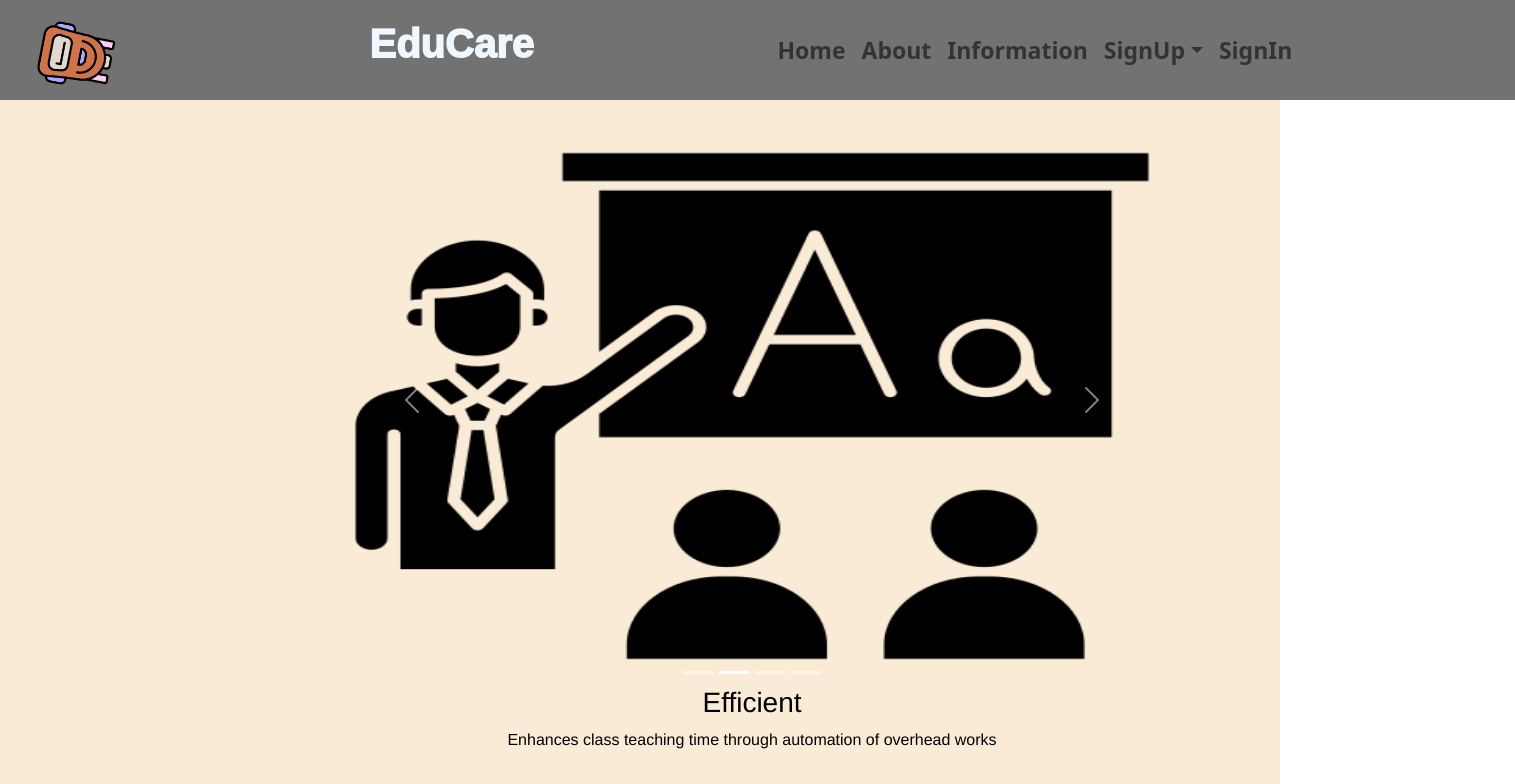
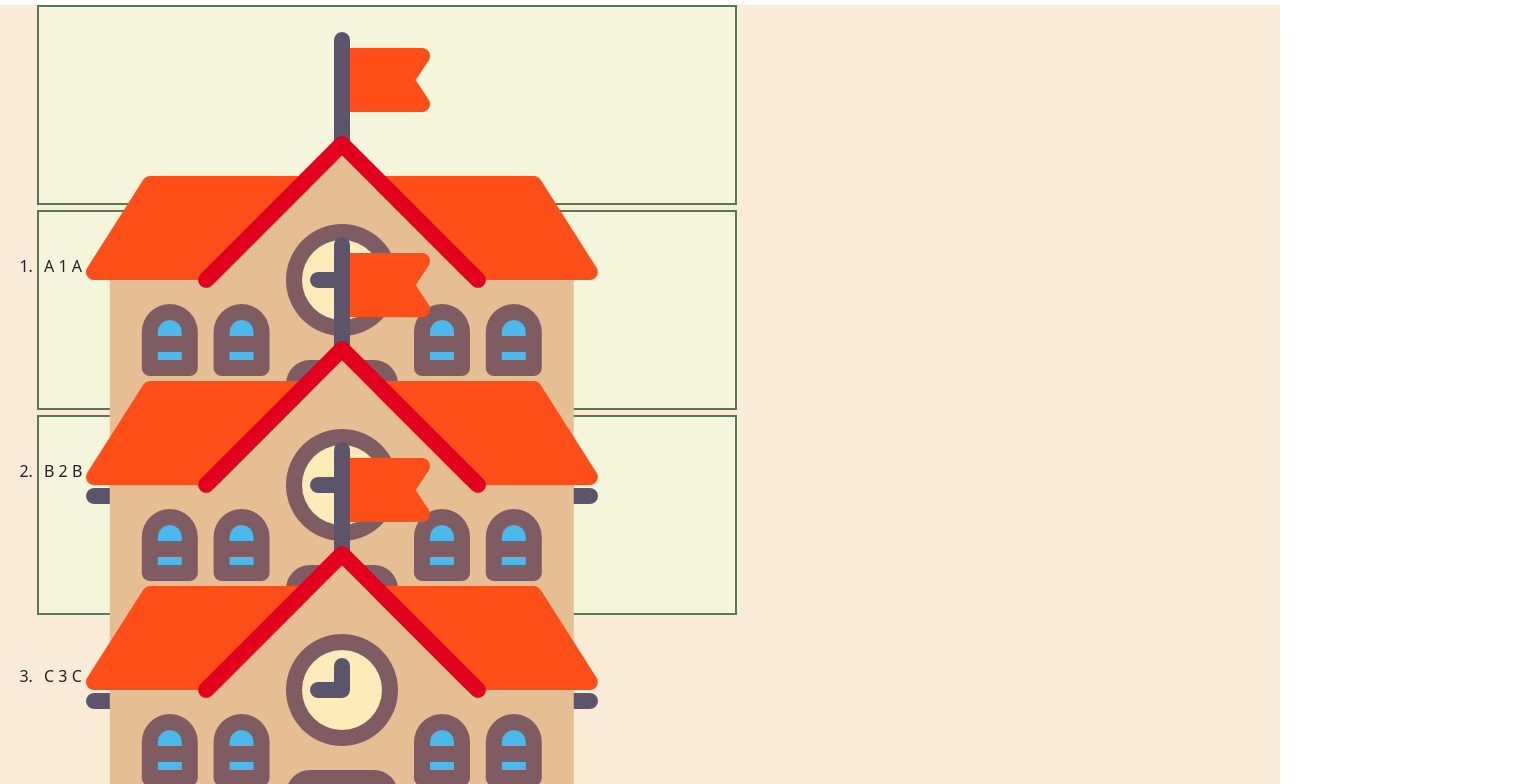
Before and after one commit to shahriar-raj/new_project, a React (Create React App) app: page /ins in a window 1280 px wide. Before the commit this address led to /. Shown: the top 784 px of the page, 1515 px wide, since content can reach past the window. Built offline with nearby package versions, Linux system fonts and the light colour scheme.

Commit message:
Done with array

```diff
--- a/src/Admin/Admin.css
+++ b/src/Admin/Admin.css
@@ -2,8 +2,8 @@
     float: left;
     width: 30%;
     height: 1000px;
+    background-color: rgb(76, 76, 82);
     text-align: center;
-    background-color: rgb(76, 76, 82);
 }
 
 .right {
@@ -15,4 +15,10 @@
 
 .Header {
     padding-top: 50px;
+    font-weight: bolder;
 }
+
+.hj {
+    color: rgb(227, 232, 236);
+    font-weight: bold;
+}
--- a/src/Admin/Admin.js
+++ b/src/Admin/Admin.js
@@ -1,14 +1,37 @@
 import Button from 'react-bootstrap/Button';
 import React from 'react';
+import Image from 'react-bootstrap/Image';
 import './Admin.css';
 
 const Admin = () => {
+    let Name = "abrar";
+    let Id = 500001;
+    let contact = "01976837633";
+    let email = "abcd@gmail.com";
     return (
         <div>
             <div className='left'>
-                <h1 className='Header'>Admin</h1>
+                <h1 className='Header'><u>Admin</u></h1>
+                <br />
+                <Image src="admin.png" width={"100px"} height={"100px"} />
+                <br />
+                <br />
+                <h4 className='hj'><u>Name:</u> {Name}</h4>
+                <h4 className='hj'><u>Admin Id:</u> {Id}</h4>
+                <h4 className='hj'><u>Contact:</u> {contact}</h4>
+                <h4 className='hj'><u>Email:</u> {email}</h4>
+                <br />
+                <br />
+                <br />
+                <Button variant="danger" size="lg">
+                    Log Out
+                </Button>
             </div>
             <div className='right'>
+                <Image src="school1.png" width={"400px"} height={"400px"} />
+                <br />
+                <br />
+                <br />
                 <Button variant="primary" size="lg">
                     Added Institutions
                 </Button>
--- /dev/null
+++ b/src/Institution_List/Institution_List.css
@@ -0,0 +1,15 @@
+.InsList {
+    margin: 25 px;
+    padding: 20 px;
+}
+
+.InsList li {
+    width: 700px;
+    height: 200px;
+    border: 2px solid #567855;
+    padding: 5px;
+    margin-left: 5px;
+    margin-right: 400px;
+    margin-top: 5px;
+    background-color: beige;
+}
--- /dev/null
+++ b/src/Institution_List/Institution_List.js
@@ -0,0 +1,29 @@
+import React from 'react';
+import './Institution_List.css';
+
+const Institution_list = () => {
+    let names = ['A', 'B', 'C'];
+    let id = [1, 2, 3];
+    let thana = ['A', 'B', 'C'];
+    const Schools = [{ name: names[0], id: id[0], thana: thana[0] }];
+    for (let i = 1; i < names.length; i++) {
+        const newIns = {
+            name: names[i],
+            id: id[i],
+            thana: thana[i]
+        };
+        Schools.push(newIns);
+        console.log(Schools);
+    }
+    return (
+        <>
+            <ol className='InsList'>
+                {Schools.map(School => {
+                    return <li>{School.name} {School.id} <a>{School.thana}</a> <img src="school.png" /></li>;
+                })}
+            </ol>
+        </>
+    )
+}
+
+export default Institution_list;
--- a/src/components/Home/Home.js
+++ b/src/components/Home/Home.js
@@ -13,6 +13,7 @@ import S_SignUp from '../../SignUp/S_SignUp';
 import T_SignUp from '../../SignUp/T_SignUp';
 import G_SignUp from '../../SignUp/G_SignUp';
 import SignIn from '../../SignIn/SignIn';
+import Institution_list from '../../Institution_List/Institution_List';
 
 const Home = () => {
     const [items, setItems] = useState([{ id: 'c1', text: 'Login' }]);
@@ -62,6 +63,9 @@ const Home = () => {
                     <Route path="/admin" exact>
                         <Admin />
                     </Route>
+                    <Route path="/ins" exact>
+                        <Institution_list />
+                    </Route>
                     <Redirect to="/" />
                 </Switch>
 
```
Also changed, not shown: src/components/Footer/Footer.js (added, +7 -0 lines), public/admin.png (added), public/school1.png (added), src/components/Footer/Footer.css (added).
